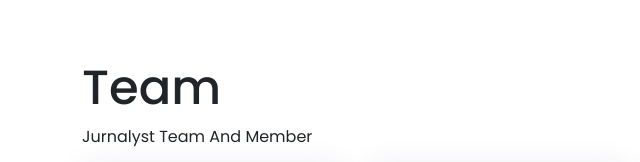
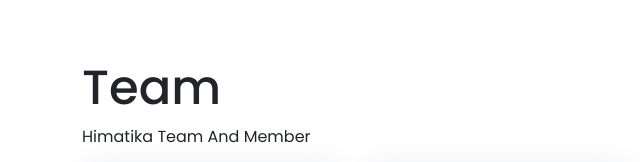
Before and after one commit to riskinurhadi/webhimatika, a plain HTML site: page index.html in a window 1280 px wide. Shown: the part 2620-2782 px from the top of the page, 0-640 px from the left. Drawn offline with nearby package versions, Linux system fonts and the light colour scheme.

Commit message:
modified:   index.html

```diff
--- a/index.html
+++ b/index.html
@@ -206,7 +206,7 @@
   <div class="container" data-aos="fade-up">
     <header class="section-header">
       <h2>Team</h2>
-      <p>Jurnalyst Team And Member</p>
+      <p>Himatika Team And Member</p>
     </header>
 
     <div class="row gy-4">
```
